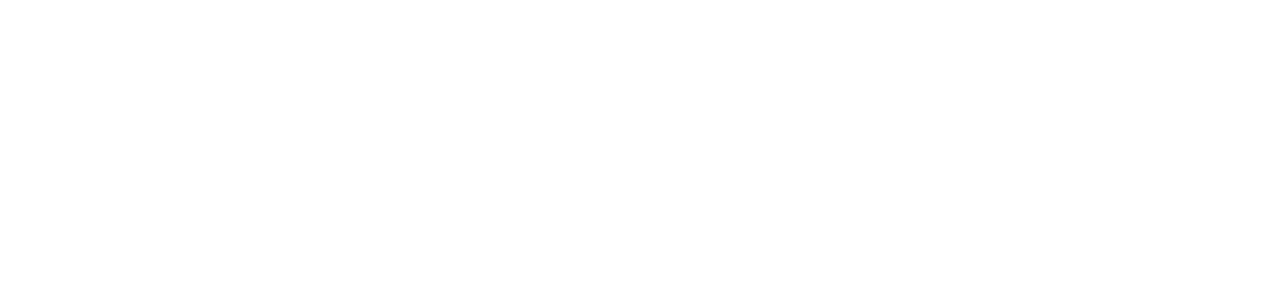
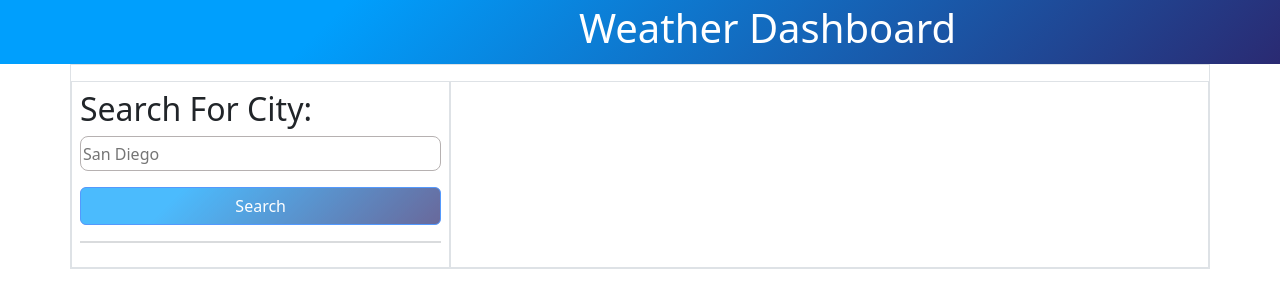
Before and after one commit to ianahart/weather-dashboard, a plain HTML site: page index.html in a window 1280 px wide. Drawn offline with nearby package versions, Linux system fonts and the light colour scheme.

Commit message:
create initial layout with the form and recent searches and the container that will hold the weather results

```diff
--- a/assets/css/style.css
+++ b/assets/css/style.css
@@ -0,0 +1,22 @@
+:root {
+  --border-color: #b6b1b1;
+  --border-radius: 8px;
+}
+
+.header {
+  background-color: #2a2a72;
+  background-image: linear-gradient(315deg, #2a2a72 0%, #009ffd 74%);
+}
+
+.input {
+  border: none;
+  border: 1px solid var(--border-color);
+  height: 35px;
+  border-radius: var(--border-radius);
+}
+
+#searchBtn {
+  background-color: #2a2a72;
+  background-image: linear-gradient(315deg, #2a2a72 0%, #009ffd 74%);
+  opacity: 0.7;
+}
--- a/index.html
+++ b/index.html
@@ -13,6 +13,41 @@
     <link rel="stylesheet" href="./assets/css/style.css" />
   </head>
   <body>
+    <header class="header py-1 px-2">
+      <section class="w-75 d-flex justify-content-end">
+        <h1 class="text-white">Weather Dashboard</h1>
+      </section>
+    </header>
+    <main>
+      <section class="container-xl border">
+        <div class="row mt-3">
+          <!--Start Form And Recent Searches-->
+          <div class="col-12 col-md-12 col-lg-4 border p-2">
+            <section>
+              <h2 class="text-dark">Search For City:</h2>
+              <form>
+                <input
+                  class="w-100 input"
+                  type="text"
+                  placeholder="San Diego"
+                />
+              </form>
+              <div class="mt-3">
+                <button id="searchBtn" class="btn btn-primary w-100">
+                  Search
+                </button>
+              </div>
+              <hr class="bg-danger border-2 border-top border-secondary" />
+            </section>
+            <section id="recentSearches"></section>
+          </div>
+          <!--END Form And Recent Searches-->
+          <!--Start Weather Results-->
+          <div class="col-12 col-md-12 col-lg-8 border p-2"></div>
+          <!--End Weather Results-->
+        </div>
+      </section>
+    </main>
     <script
       src="https://code.jquery.com/jquery-3.7.1.min.js"
       integrity="sha256-/JqT3SQfawRcv/BIHPThkBvs0OEvtFFmqPF/lYI/Cxo="
```
